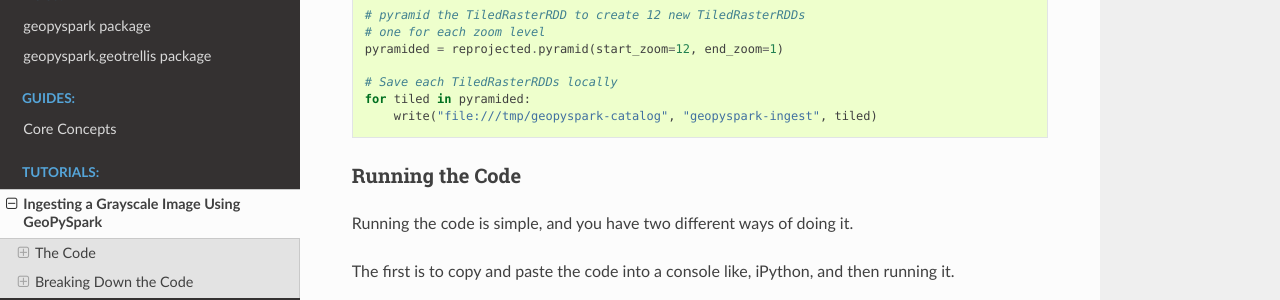
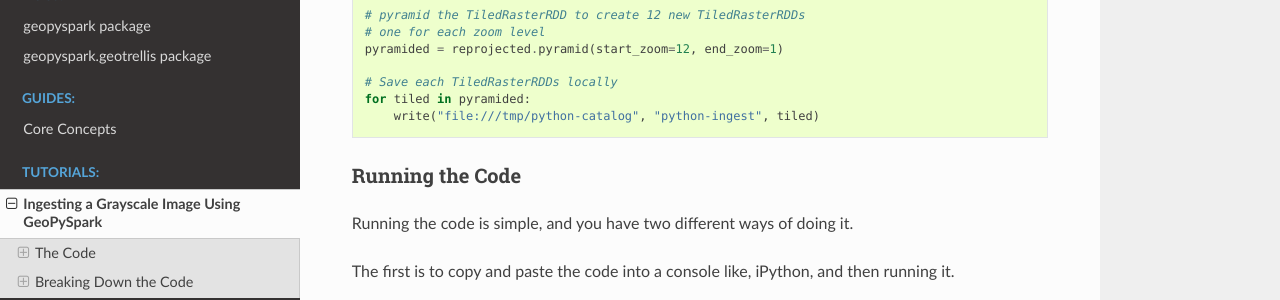
Before and after one commit to locationtech-labs/geopyspark, a Sphinx documentation site: the page built from docs/greyscale_ingest_example.rst, in a window 1280 px wide and 900 px high, scrolled down 541 px. Shown: the part 151-451 px from the top of the window. Built offline with Sphinx 7.4.7 and the Read the Docs theme 2.0.0, drawn with Linux system fonts in a browser that asks for light colours.

Commit message:
typo fix on docs

```diff
--- a/docs/greyscale_ingest_example.rst
+++ b/docs/greyscale_ingest_example.rst
@@ -41,7 +41,7 @@ ingest, GeoPySpark can perform the same task in just a single script.
 
   # Save each TiledRasterRDDs locally
   for tiled in pyramided:
-      write("file:///tmp/geopyspark-catalog", "geopyspark-ingest", tiled)
+      write("file:///tmp/python-catalog", "python-ingest", tiled)
 
 
 Running the Code
```
